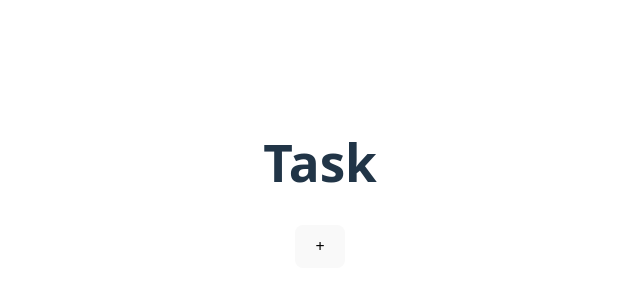
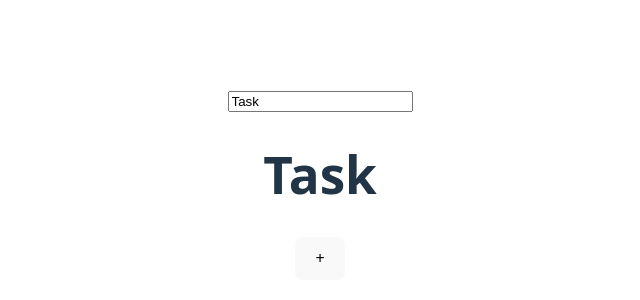
Before and after one commit to RamSivaSundaraKarthykeyan/Cards-Task, a React (Vite) app: page / in a window 1280 px wide. Shown: the part 216-516 px from the top of the page, without its empty margins (320-960 px from the left). Built offline with nearby package versions, Linux system fonts and the light colour scheme.

Commit message:
partially added dynamic text field

```diff
--- a/src/components/CheckBox.jsx
+++ b/src/components/CheckBox.jsx
@@ -1,9 +1,9 @@
-function CheckBox({ id, removeCheckBox }) {
+function CheckBox({ id, removeCheckBox, text }) {
   return (
     <div>
       <label>
         <input type="checkbox" />
-        Check Box {id}
+        {text || `Check Box ${id}`}
         <button onClick={removeCheckBox}>-</button>
       </label>
     </div>
--- a/src/components/TaskCard.jsx
+++ b/src/components/TaskCard.jsx
@@ -3,11 +3,13 @@ import { useState } from "react";
 
 function TaskCard() {
   const [checkBoxes, setCheckBoxes] = useState([]);
+  const [TaskCard, setTask] = useState("");
 
   const addCheckBox = () => {
     const newID =
       checkBoxes.length === 0 ? 1 : checkBoxes[checkBoxes.length - 1].id + 1;
     setCheckBoxes([...checkBoxes, { id: newID }]);
+    setTask("");
   };
 
   const deleteCheckBox = (id) => {
@@ -20,11 +22,19 @@ function TaskCard() {
   return (
     <>
       <div>
+        <input
+          type="text"
+          placeholder="Enter Task"
+          value="Task"
+          onChange={(e) => setTask(e.target.value)}
+        />
+
         <h1>Task</h1>
         {checkBoxes.map((checkBox) => (
           <CheckBox
             key={checkBox.id}
             id={checkBox.id}
+            text={checkBox.text}
             removeCheckBox={() => deleteCheckBox(checkBox.id)}
           />
         ))}
```
